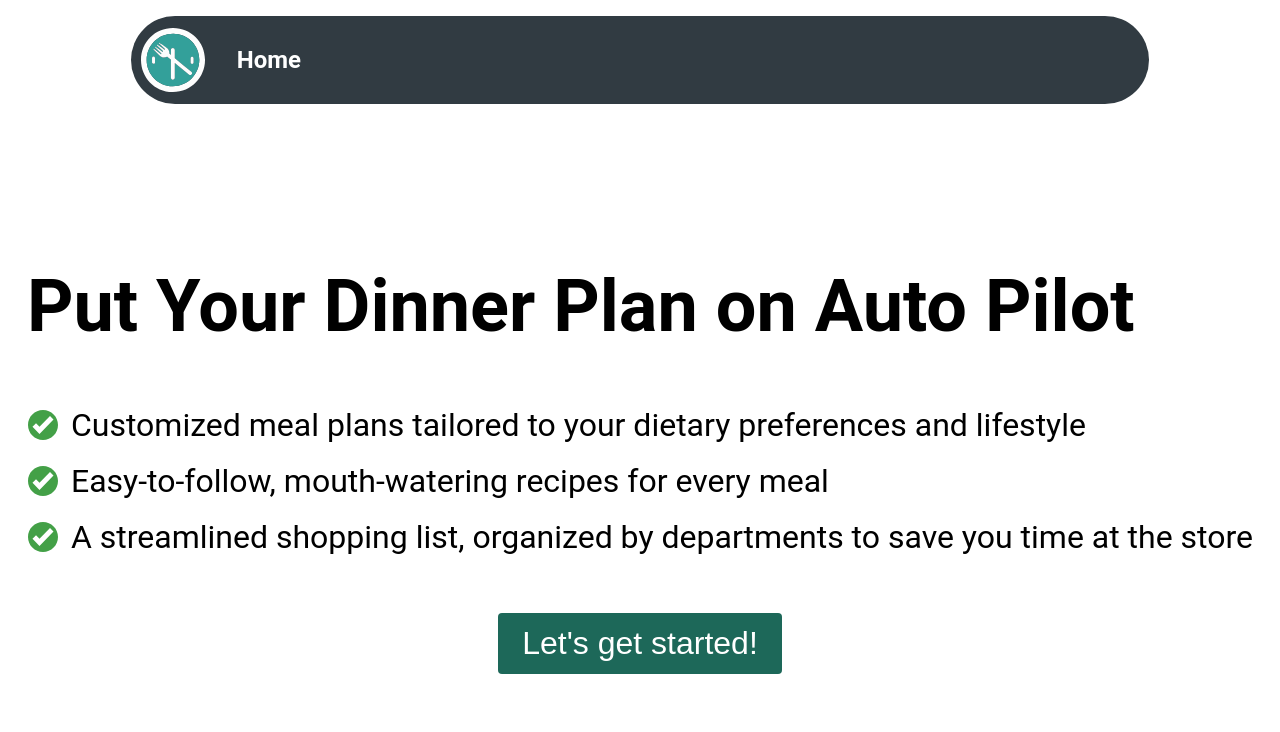
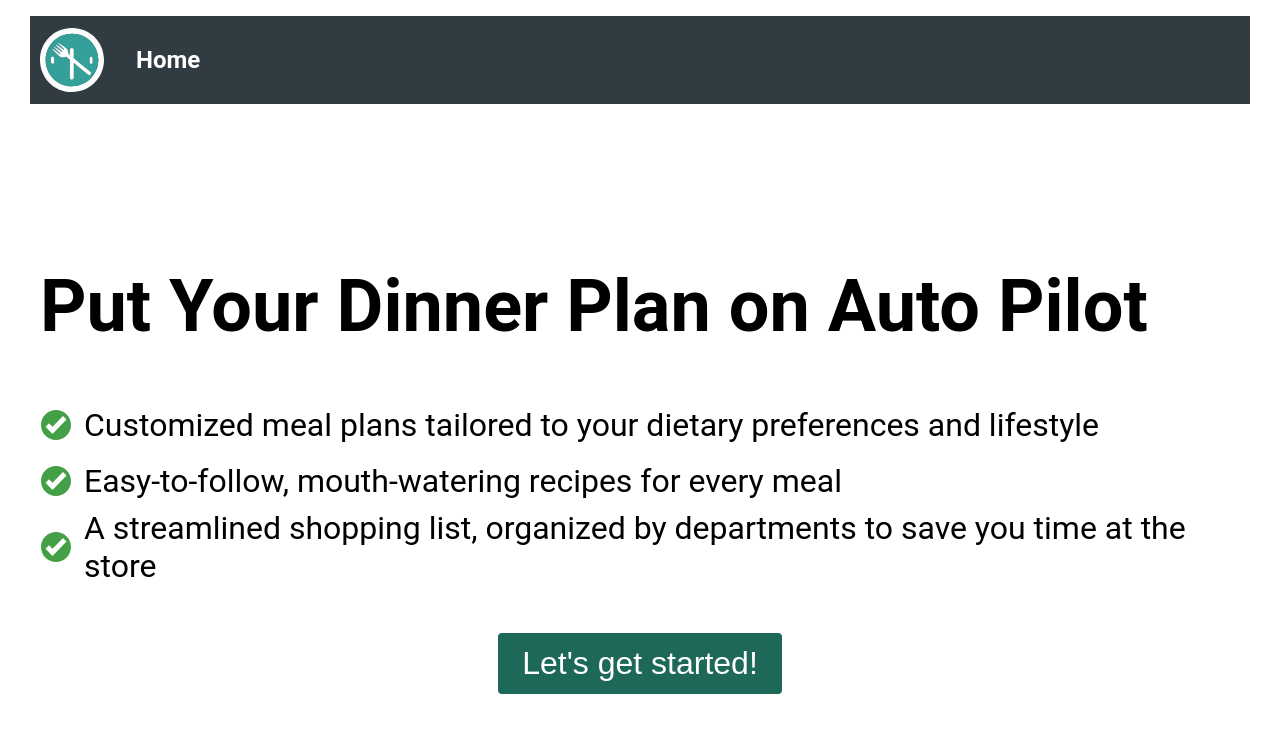
Before and after one commit to martinclason123/ai-grocery-list, a Next.js app: page / in a window 1280 px wide. Shown: the top 732 px of the page. Built offline with nearby package versions, Linux system fonts and the light colour scheme.

Commit message:
Awesome styles

```diff
--- a/src/styles/HomePageStyles.js
+++ b/src/styles/HomePageStyles.js
@@ -7,6 +7,8 @@ export const Container = styled.div`
   min-height: 100vh;
   padding: 0 1rem;
   font-family: roboto;
+  max-width: 1200px;
+  margin: 0 auto;
 `;
 export const HeaderOverlay = styled.div`
   display: flex;
@@ -17,10 +19,22 @@ export const Header = styled.h1`
   font-size: 4.5rem;
   margin: 10rem 0 3rem 0;
   text-align: left;
+
+  @media (max-width: 1085px) {
+    margin-top: 1em;
+  }
+  @media (max-width: 551px) {
+    font-size: 3rem;
+  }
 `;
 export const DescriptionContainer = styled.div`
   display: flex;
   align-items: center;
+
+  @media (max-width: 1085px) {
+    align-items: flex-start;
+    margin-bottom: 1em;
+  }
 `;
 export const CheckmarkSpan = styled.span`
   margin-right: 1rem;
@@ -29,6 +43,9 @@ export const Description = styled.p`
   font-size: 2rem;
   text-align: left;
   margin: 0;
+  @media (max-width: 551px) {
+    font-size: 1.6rem;
+  }
 `;
 export const CheckmarkImage = styled.img`
   width: 2rem;
@@ -49,6 +66,10 @@ export const CallToAction = styled.button`
     background-color: #313b42e0;
     color: white;
   }
+  @media (max-width: 551px) {
+    font-size: 1.5rem;
+    padding: 0rem 1rem;
+  }
 `;
 
 export const Navbar = styled.nav`
@@ -57,9 +78,12 @@ export const Navbar = styled.nav`
   justify-content: flex-start;
   background-color: #313b42;
   padding: 10px;
-  width: 80%;
-  border-radius: 100px;
   margin-top: 1em;
+  width: 100%;
+  @media (max-width: 1085px) {
+    width: 100%;
+    border-radius: 0;
+  }
 `;
 export const HomeIcon = styled.img`
   width: 4em;
@@ -91,6 +115,10 @@ export const ButtonsContainer = styled.div`
   display: flex;
   justify-content: center;
   gap: 1em;
+
+  @media (max-width: 551px) {
+    gap: 0;
+  }
 `;
 
 export const StartOverButton = styled.button`
@@ -108,4 +136,8 @@ export const StartOverButton = styled.button`
     background-color: #f4504d;
     color: white;
   }
+  @media (max-width: 551px) {
+    font-size: 1.6rem;
+    padding: 0.7rem 1.15rem;
+  }
 `;
--- a/src/styles/MultiStepFormStyles.js
+++ b/src/styles/MultiStepFormStyles.js
@@ -70,22 +70,22 @@ export const ProgressBar = styled.div`
   justify-content: space-between;
   align-items: center;
   width: 100%;
-  margin: 2em;
+  margin: 2em auto;
 `;
 
 export const ProgressStep = styled.div`
   position: relative;
   width: 100%;
   height: 5px;
-  background-color: ${({ active }) => (active ? "#54a0ff" : "#f1f2f6")};
+  background-color: ${({ active }) => (active ? "#229091" : "#f1f2f6")};
   &:not(:last-child)::after {
     content: "";
     position: absolute;
-    top: -5px;
+    top: -4px;
     right: 0;
-    width: 10px;
-    height: 10px;
+    width: 12px;
+    height: 12px;
     border-radius: 50%;
-    background-color: ${({ active }) => (active ? "#54a0ff" : "#f1f2f6")};
+    background-color: ${({ active }) => (active ? "#229091" : "#f1f2f6")};
   }
 `;
```
